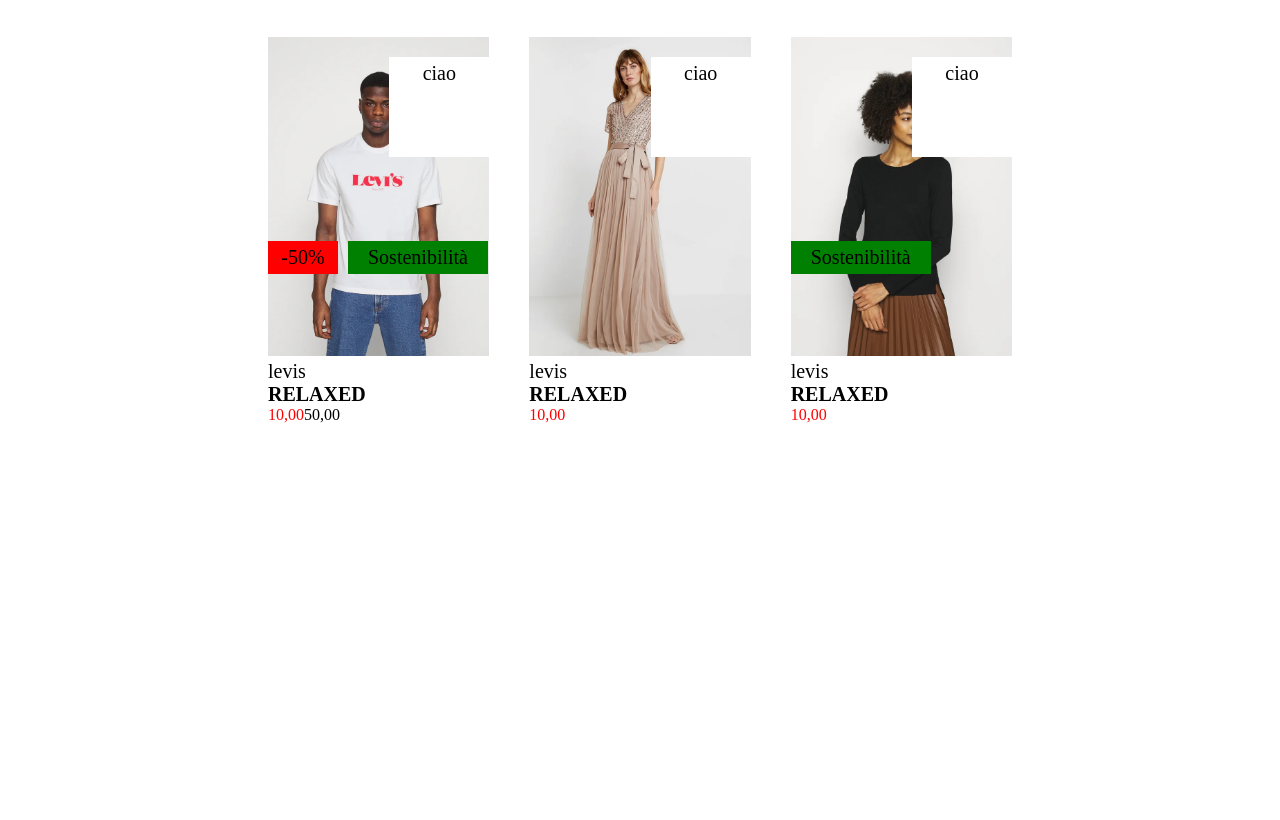
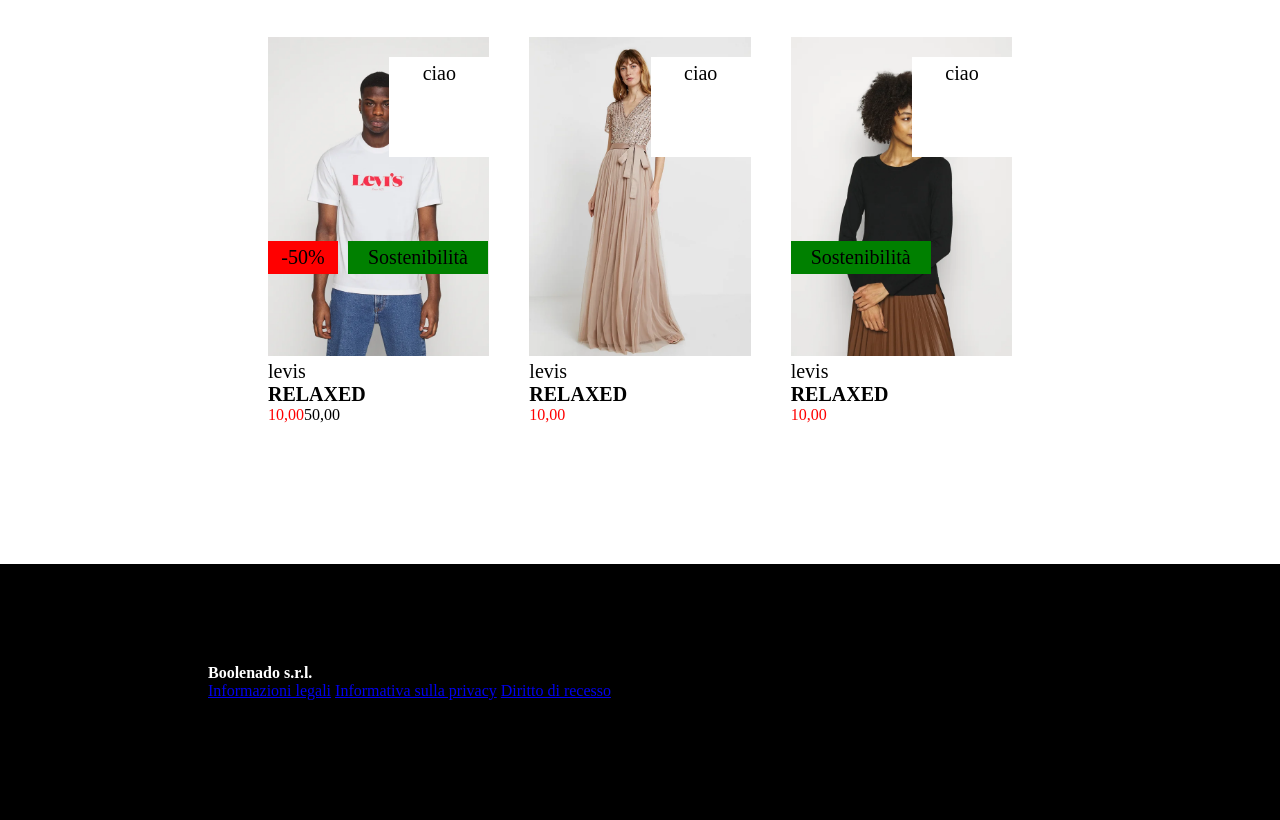
Before and after one commit to Fededada23/html-css-boolando, a plain HTML site: page index.html in a window 1280 px wide. Shown: the part 531-1351 px from the top of the page. Before the commit the page ends 1095 px from the top, so only its background shows below. Drawn offline with Linux system fonts and the light colour scheme.

Commit message:
added footer

```diff
--- a/css/style.css
+++ b/css/style.css
@@ -122,3 +122,25 @@ ul{
 .col{
     width: calc(100%/3);
 }
+
+footer{
+    background-color: black;
+    color: white;
+    padding: 100px;
+}
+
+.link{
+    display: inline-block;
+
+}
+
+.container-footer{
+
+        width: 80%;
+        margin: 0 auto;
+
+}
+
+#{
+    color: white;
+}
--- a/index.html
+++ b/index.html
@@ -37,6 +37,7 @@
                 </div>
             </div>
         </header>
+        <main>
             <div class="container">
                 <div class="row">
                     <div class="col">
@@ -129,6 +130,27 @@
                         </div>
                     </div>
                 </div>
+            </div>
+        </main>
+        <footer>
+            <div class="container-footer">
+                <div class="row-footer">
+                    <div class="col-footer">
+                        <div class="content-footer">
+                            <h4>Boolenado s.r.l.</h4>
+                            <nav class="nav-bottom">
+                                <ul>
+                                    <li class="link"><a href="#">Informazioni legali</a></li>
+                                    <li class="link"><a href="#">Informativa sulla privacy</a></li>
+                                    <li class="link"><a href="#">Diritto di recesso</a></li>
+                                </ul>
+                            </nav>
+                    </div>
+                    <div class="col">
+                        <div class="content">
+                    </div>
+                </div>
+            </div>
 
 
 
@@ -138,24 +160,6 @@
 
 
 
-
-
-
-
-
-
-
-
-
-
-
-
-
-
-
-
-
-            </div>
-
+        </footer>
     </body>
 </html>
```
